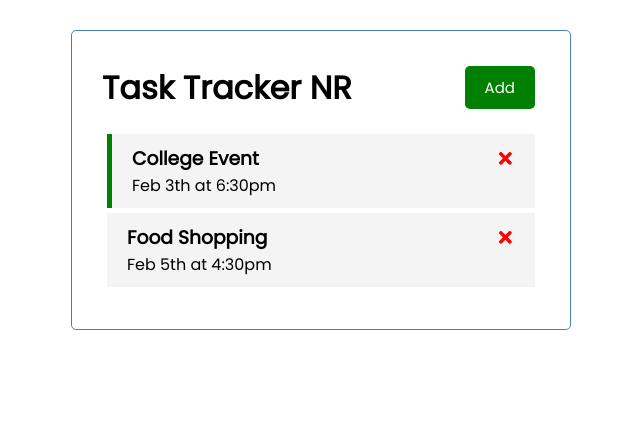
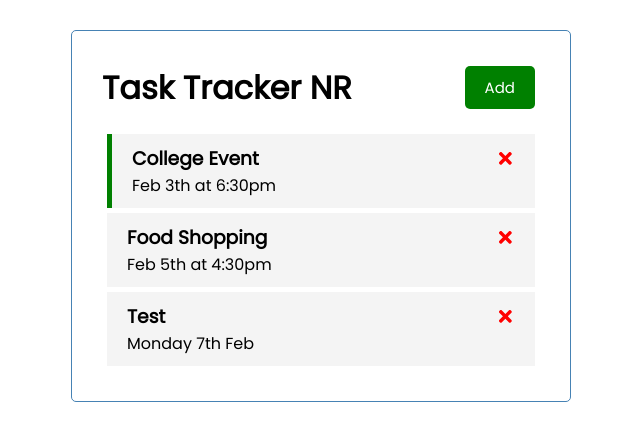
Before and after one commit to NikhilRaghav/TaskTrackerReact, a React (Create React App) app: page / in a window 1280 px wide. Shown: the top 440 px of the page, without its empty margins (319-959 px from the left). Built offline with nearby package versions, Linux system fonts and the light colour scheme; data requests are answered from the project's data file.

Commit message:
sync server for adding new task

```diff
--- a/db.json
+++ b/db.json
@@ -11,6 +11,12 @@
       "text": "Food Shopping",
       "day": "Feb 5th at 4:30pm",
       "reminder": false
+    },
+    {
+      "text": "Test",
+      "day": "Monday 7th Feb",
+      "reminder": false,
+      "id": 4
     }
   ]
 }
--- a/src/App.js
+++ b/src/App.js
@@ -55,16 +55,29 @@
   }
 
   // Add Task
-  const addTask = (task) => {
+  const addTask = async (task) => {
     console.log("Adding Task",task)
 
     // to generate a random id
-    const id = Math.floor(Math.random() * 10000 ) + 1
-    console.log("Generated Id is ", id)
+    // const id = Math.floor(Math.random() * 10000 ) + 1
+    // console.log("Generated Id is ", id)
 
-    // Create new task with generated id and passed in task values.
-    const newTask = {id , ...task}
-    setTasks([...tasks, newTask])
+    // // Create new task with generated id and passed in task values.
+    // const newTask = {id , ...task}
+    // setTasks([...tasks, newTask])
+
+    // for using json-server
+    const res = await fetch('http://localhost:5000/tasks', {
+      method: 'POST',
+      headers: {
+        'Content-type': 'application/json',
+      },
+      body: JSON.stringify(task),
+    })
+
+    const data = await res.json()
+
+    setTasks([...tasks, data])
     console.log("Updated the tasks with new task")
   }
 
```
